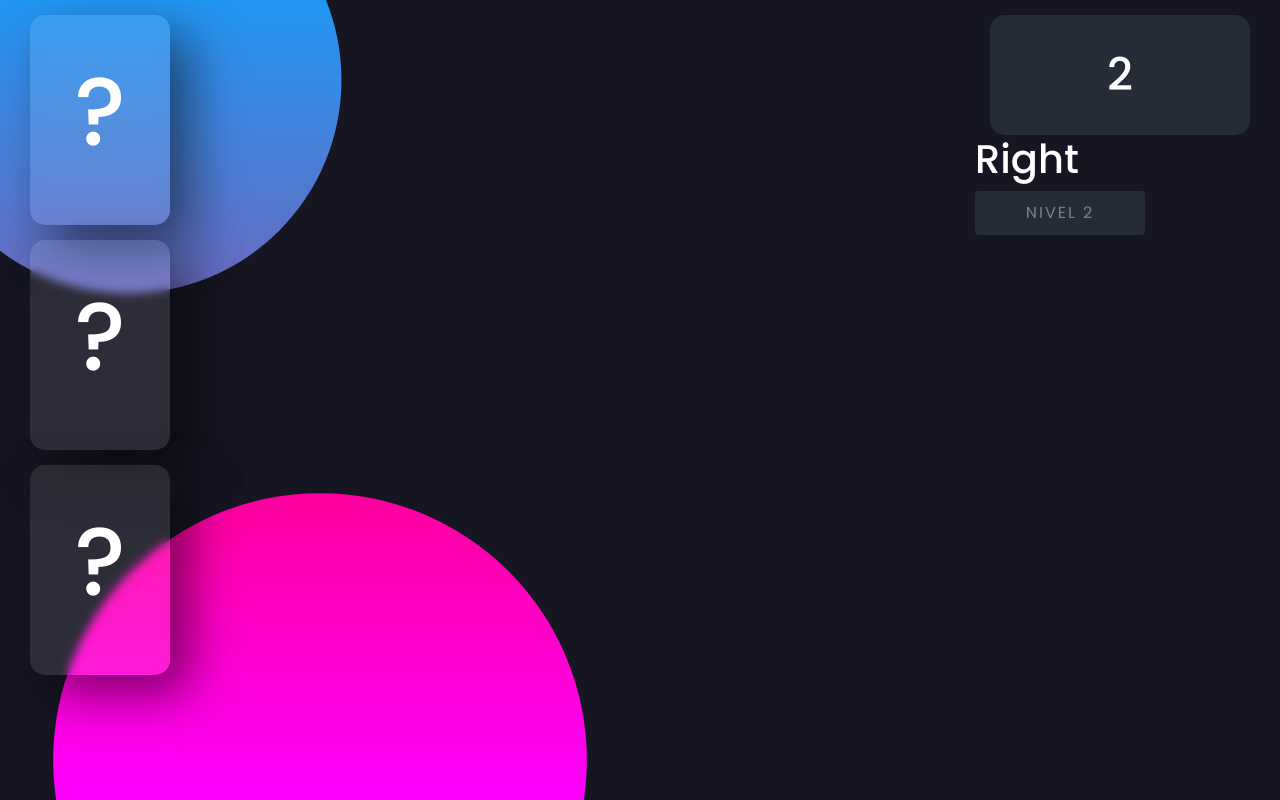
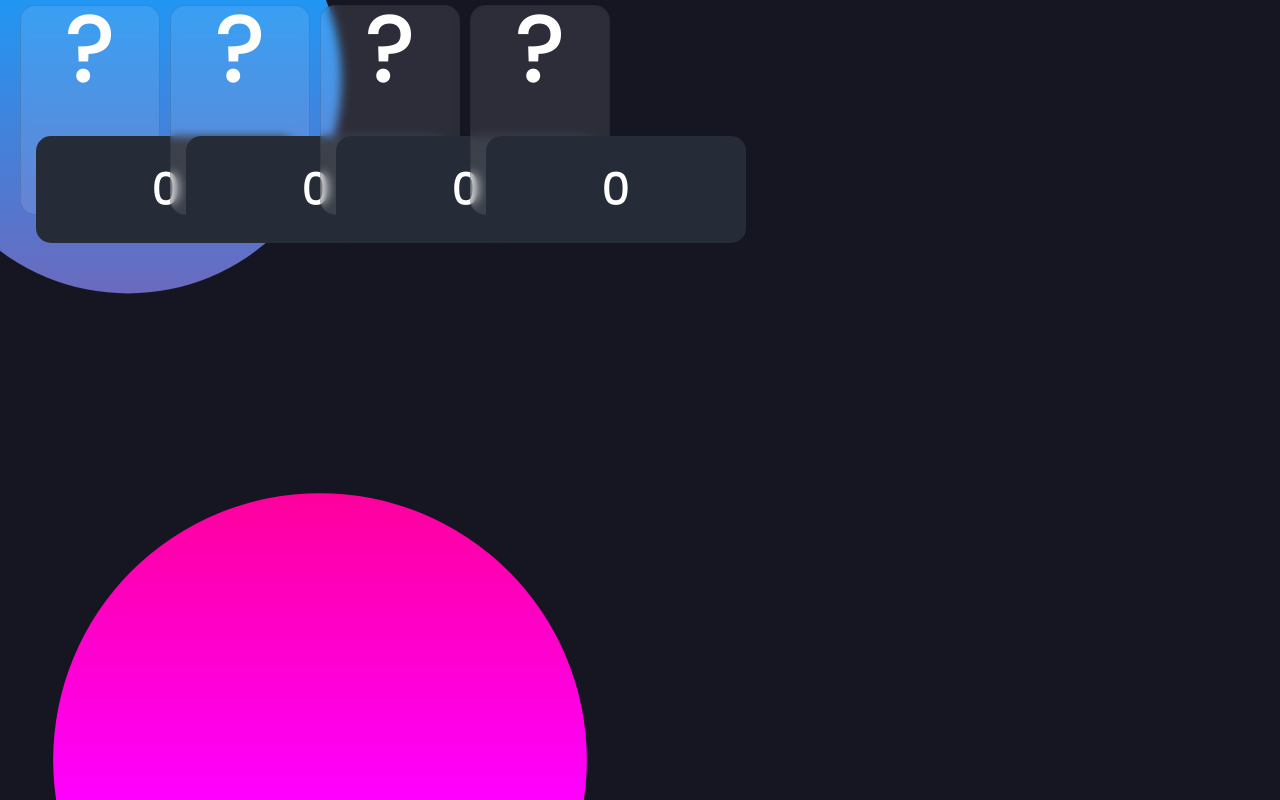
Before and after one commit to EdmanUVG/lab-8-react, a React app: page / in a window 1280 px wide. Built offline with nearby package versions, Linux system fonts and the light colour scheme.

Commit message:
Flipped card work and completion msg

```diff
--- /dev/null
+++ b/src/assets/css/card.css
@@ -0,0 +1,22 @@
+.card {
+    width: 140px;
+	height: 210px;
+    display: flex;
+	justify-content: center;
+	align-items: center;
+	cursor: pointer;
+	backdrop-filter: blur(5px);
+    border-radius: 15px;
+	background: rgba(255, 255, 255, 0.1);
+    margin: 5px;
+    float: left;
+    font-size: 6em;
+	color: #ffffff;
+	font-weight: 500;
+    transition: transform 0.8s;
+}
+
+.face-up {
+    background-color: #2A78B8;
+    transform: rotateY(180deg);
+}
--- a/src/components/App.js
+++ b/src/components/App.js
@@ -3,12 +3,12 @@ import { One } from './One';
 import Dos from './Dos';
 import { PrimaryButton } from './PrimaryButton';
 import { Scoreboard } from './Scoreboard';
+import { Congratulations } from './Congratulations';
 import '../index.css';
 import Container from 'react-bootstrap/Container';
 import Row from 'react-bootstrap/Row';
 import Col from 'react-bootstrap/Col';
-import Button from 'react-bootstrap/Button';
-import Alert from 'react-bootstrap/Alert';
+import Board from './Board';
 
 
 class App extends Component {
@@ -16,15 +16,12 @@ class App extends Component {
         return  (
             <Container fluid>
                 <Row>
-                    <Col sm={9} md={9} lg={9}>
-                        <One/>
-                        <Dos/>
-                        <One/>
+                    <Col sm={8} md={8} lg={8}>
+                        <Board/>
                     </Col>
-                    <Col sm={3} md={3} lg={3}>
-                        <Scoreboard/>
-                        <h1>Right</h1>
-                        <PrimaryButton/>
+                    <Col sm={4} md={4} lg={4}>
+                        {/* <Scoreboard/> */}
+                        {/* <Congratulations/> */}
                     </Col>
                 </Row>
             </Container>
--- /dev/null
+++ b/src/components/Board.js
@@ -0,0 +1,93 @@
+import React from 'react';
+import Card from './Card';
+import { Congratulations } from './Congratulations';
+import Modal from 'react-bootstrap/Modal';
+import Button from 'react-bootstrap/Button';
+
+class Board extends React.Component {
+
+    constructor(props) {
+        super(props)
+
+        const fronts = [
+            '💩',
+            '👹',
+            // '👿',
+            // '🚗',
+        ]
+
+        const deck = fronts.concat(fronts).sort(() => Math.random() - 0.5)
+            .map(f => {
+                return {
+                    content: f,
+                    faceUp: false,
+                }
+            })
+
+        this.state = {
+            deck: deck,
+            firstCard: null,
+            count: 0,
+            modalState: true,
+        }
+    }
+
+    flipCardTo(cardIdx) {
+        this.setState({
+            deck: this.state.deck.map((f, i) => {
+                if(i === cardIdx) {
+                    return {
+                        content: f.content,
+                        faceUp: !f.faceUp,
+                    }
+                } else {
+                    return f;
+                }
+            })
+        })
+    }
+
+    flip(cardIdx) {
+
+        if(this.state.firstCard === null) {
+            this.setState({firstCard: cardIdx});
+        } else {
+            const firstCardContent = this.state.deck[this.state.firstCard].content;
+            const secondCardContent = this.state.deck[cardIdx].content;
+
+            if(firstCardContent === secondCardContent) {
+                this.setState({firstCard: null});
+                this.setState({count: this.state.count + 1}, () => {
+                    if (this.state.count === 2) {
+                        alert("Woooo!. Ganaste....");
+                    }
+                });
+            } else {
+                setTimeout(() => {
+                    this.flipCardTo(this.state.firstCard, false)
+                    this.flipCardTo(cardIdx, false)
+                    this.setState({firstCard: null});
+                }, 1000)
+            }
+        }
+
+        this.flipCardTo(cardIdx, !this.state.deck[cardIdx].faceUp)
+    }
+
+    render () {
+        // console.log(this.state.firstCard);
+        return (
+            this.state.deck.map((f, i) => {
+
+            return (
+                    <Card
+                    flip={() => {this.flip(i)}}
+                    content={f.content}
+                    faceUp={f.faceUp} />
+                )
+            })
+        )
+    }
+}
+
+  export default Board;
--- /dev/null
+++ b/src/components/Card.js
@@ -0,0 +1,37 @@
+import React, { useState } from 'react';
+import '../assets/css/card.css';
+import Tilt from 'react-parallax-tilt';
+import { Scoreboard } from './Scoreboard';
+
+
+class Card extends React.Component {
+
+    constructor(props) {
+        super(props)
+        this.state = {
+            count: 2,
+        };
+    }
+
+    render() {
+        let content;
+        if(this.props.faceUp) {
+            content = this.props.content;
+        } else {
+            content = '?'
+        }
+
+        // this.setState({count: this.state.count + 1});
+
+        return (
+
+            <div onClick={this.props.flip} className={`card ${this.props.faceUp ? 'face-up': ''}`}>
+                {content}
+                <Scoreboard/>
+            </div>
+
+        )
+    }
+}
+
+  export default Card;
--- /dev/null
+++ b/src/components/Congratulations.js
@@ -0,0 +1,23 @@
+import React, { useState } from 'react';
+import Modal from 'react-bootstrap/Modal';
+import Button from 'react-bootstrap/Button';
+
+export const Congratulations = () => {
+
+    const [show, setShow] = useState(true);
+
+    const handleClose = () => setShow(false);
+
+    return (
+      <>
+        <Modal show={show} >
+            <Modal.Body>
+                Woohoo, you're reading this text in a modal!
+                <Button variant="secondary" onClick={handleClose}>
+                  Close
+                </Button>
+            </Modal.Body>
+        </Modal>
+      </>
+    );
+  }
--- a/src/components/Scoreboard.js
+++ b/src/components/Scoreboard.js
@@ -4,9 +4,11 @@ import Container from 'react-bootstrap/Container';
 
 export const Scoreboard = () => {
 
+    const [count, setCount] = useState(0);
+
     return (
 
-        <Container  className="scoreboard"> <p>2</p> </Container>
+        <Container  className="scoreboard" onClick={() => setCount(count + 1)}> <p>{count}</p> </Container>
 
         )
 };
--- a/src/index.css
+++ b/src/index.css
@@ -101,3 +101,13 @@ body::after {
 	color: rgba(255, 255, 255, 0.4);
 	backdrop-filter: blur(5px);
 }
+
+.modal-dialog {
+    max-width: 480px !important;
+    max-height: 700px;
+}
+
+.modal-content {
+	background: #1C1E21;
+	height: 400px;
+}
```
Also changed, not shown: src/assets/css/board.css (added).
